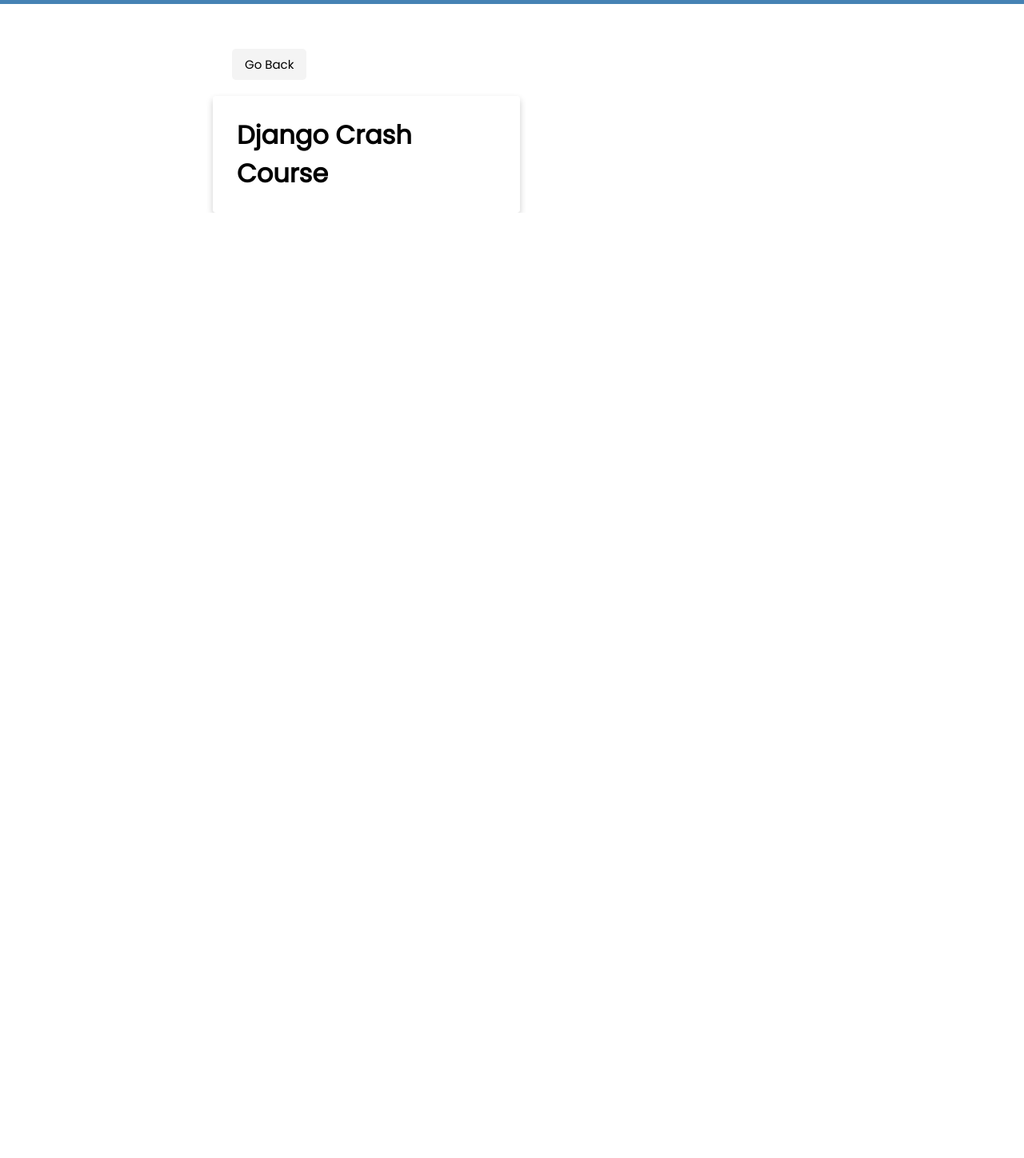
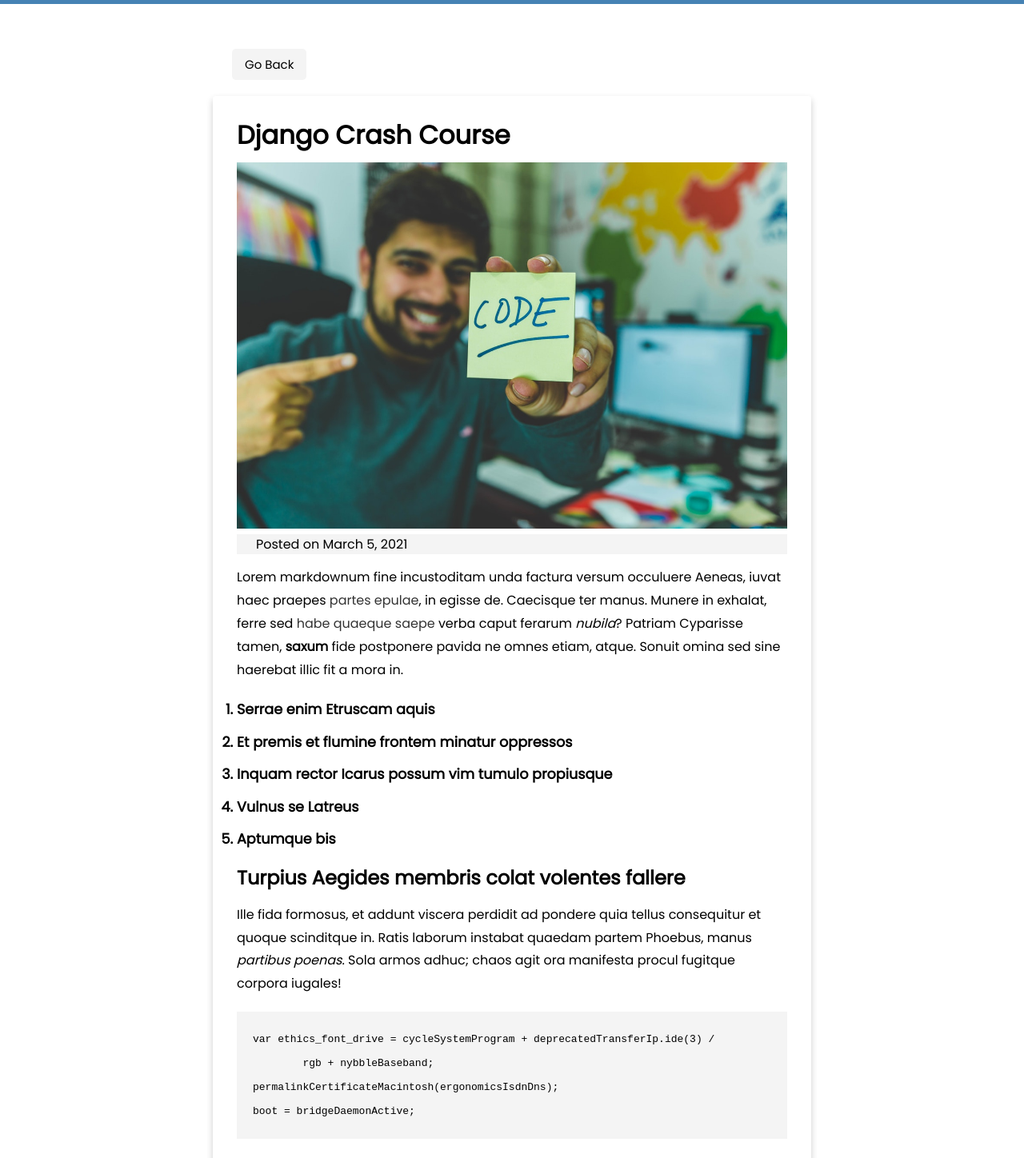
Before and after one commit to Rekal87/nextjs_blog, a Next.js app: page /blog/django-crash-course in a window 1280 px wide. Shown: the part 40-1488 px from the top of the page at 80% size. Before the commit the page ends 800 px from the top, so only its background shows below. Built offline with nearby package versions, Linux system fonts and the light colour scheme.

Commit message:
added stort fn, fixed css, fixed matter package

```diff
--- a/package.json
+++ b/package.json
@@ -10,6 +10,7 @@
   },
   "dependencies": {
     "gray-matter": "^4.0.3",
+    "marked": "^4.0.18",
     "next": "12.2.2",
     "react": "18.2.0",
     "react-dom": "18.2.0"
--- a/pages/blog/[slug].js
+++ b/pages/blog/[slug].js
@@ -1,7 +1,7 @@
 import fs from 'fs';
 import path from 'path';
 import matter from 'gray-matter';
-
+import { marked } from 'marked';
 import Link from 'next/link';
 
 export default function PostPage({
@@ -17,6 +17,13 @@
 
       <div className='card card-page'>
         <h1 className='post-title'>{title}</h1>
+        <picture>
+          <img src={cover_image} alt={cover_image} />
+        </picture>
+        <div className='post-date'>Posted on {date}</div>
+        <div className='post-body'>
+          <div dangerouslySetInnerHTML={{ __html: marked(content) }}></div>
+        </div>
       </div>
     </>
   );
--- a/pages/index.js
+++ b/pages/index.js
@@ -3,6 +3,7 @@
 import fs from 'fs';
 import matter from 'gray-matter';
 import Post from '../components/Post';
+import { sortByDate } from '../utils';
 
 export default function HomePage({ posts }) {
   console.log(posts);
@@ -46,7 +47,7 @@
 
   return {
     props: {
-      posts: posts,
+      posts: posts.sort(sortByDate),
     },
   };
 }
--- a/styles/globals.css
+++ b/styles/globals.css
@@ -82,7 +82,6 @@
 .card {
   border-radius: 0.25rem!important;
   box-shadow: 0 4px 8px 0 rgba(0, 0, 0, 0.2);
-  max-width: 384px;
 
 }
 
--- /dev/null
+++ b/utils/index.js
@@ -0,0 +1,3 @@
+export const sortByDate = (a, b) => {
+  return new Date(b.frontmatter.date) - new Date(a.frontmatter.date);
+};
```
Also changed, not shown: 1 other file (tests, documents, lock files or other folders).
